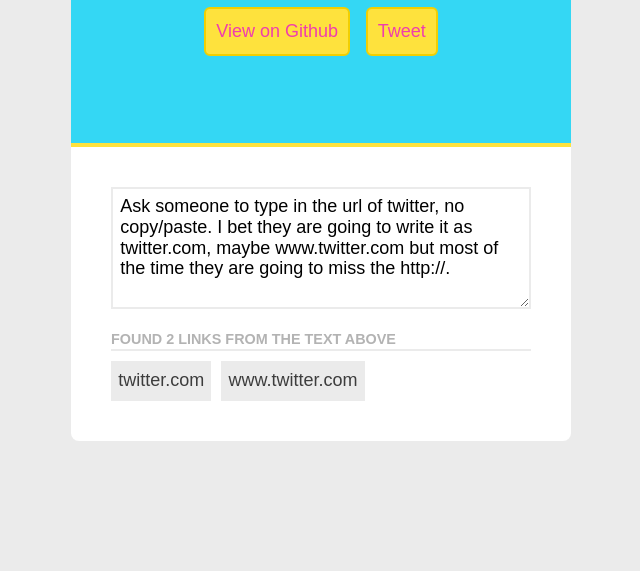
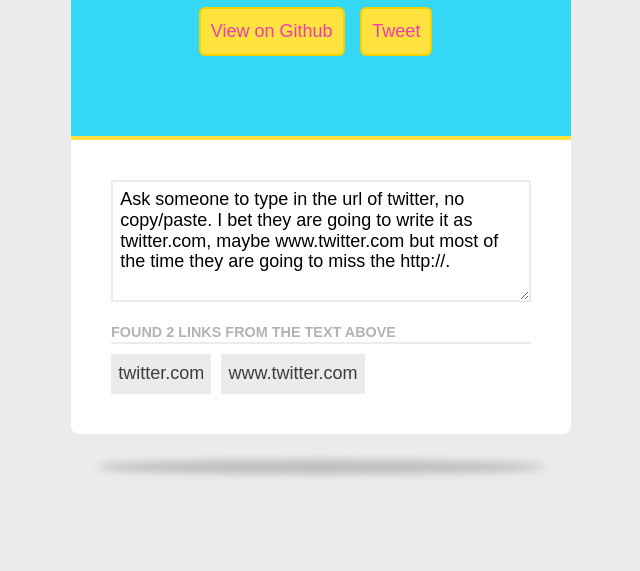
Before and after one commit to zhouzi/linkhunter, a website built with webpack: page index.html in a window 1280 px wide. Shown: the part 229-800 px from the top of the page, without its empty margins (319-959 px from the left). Built offline with nearby package versions, Linux system fonts and the light colour scheme; a web font is replaced by a local one.

Commit message:
demo page design fixes

```diff
--- a/styles.scss
+++ b/styles.scss
@@ -41,8 +41,21 @@
 }
 
 .wrapper {
+  position: relative;
   max-width: 500px;
   margin: auto;
+
+  &:after {
+    content: "";
+    position: absolute;
+    z-index: -1;
+    bottom: 0;
+    left: 5%;
+    height: 14px;
+    width: 90%;
+    border-radius: 100%;
+    box-shadow: 0 40px 8px rgba(#000, .2);
+  }
 }
 
 .hero {
@@ -96,8 +109,6 @@
 }
 
 a {
-  position: relative;
-  transform: translateZ(0);
   display: inline-block;
   color: $color-secondary;
   background-color: $color-tertiary;
@@ -106,38 +117,14 @@
   padding: $gutter / 2;
   text-decoration: none;
   margin-right: .6rem;
-  overflow: hidden;
-
-  &,
-  &:before {
-    transition: all 200ms ease-out;
-  }
-
-  &:last-child {
-    margin-right: 0;
-  }
-
-  &:before {
-    content: "";
-    position: absolute;
-    z-index: -1;
-    top: 0;
-    right: 0;
-    bottom: 0;
-    left: 0;
-    transform: scaleY(0);
-    transform-origin: 50% 100%;
-    background-color: $color-secondary;
-  }
+  transition: all 300ms ease;
 
   &:focus,
   &:hover {
+    background-color: transparent;
     color: #fff;
     border-color: #fff;
-
-    &:before {
-      transform: scaleX(1);
-    }
+    transform: scale(1.1) rotateZ(-5deg);
   }
 }
 
```
Also changed, not shown: styles.css.
